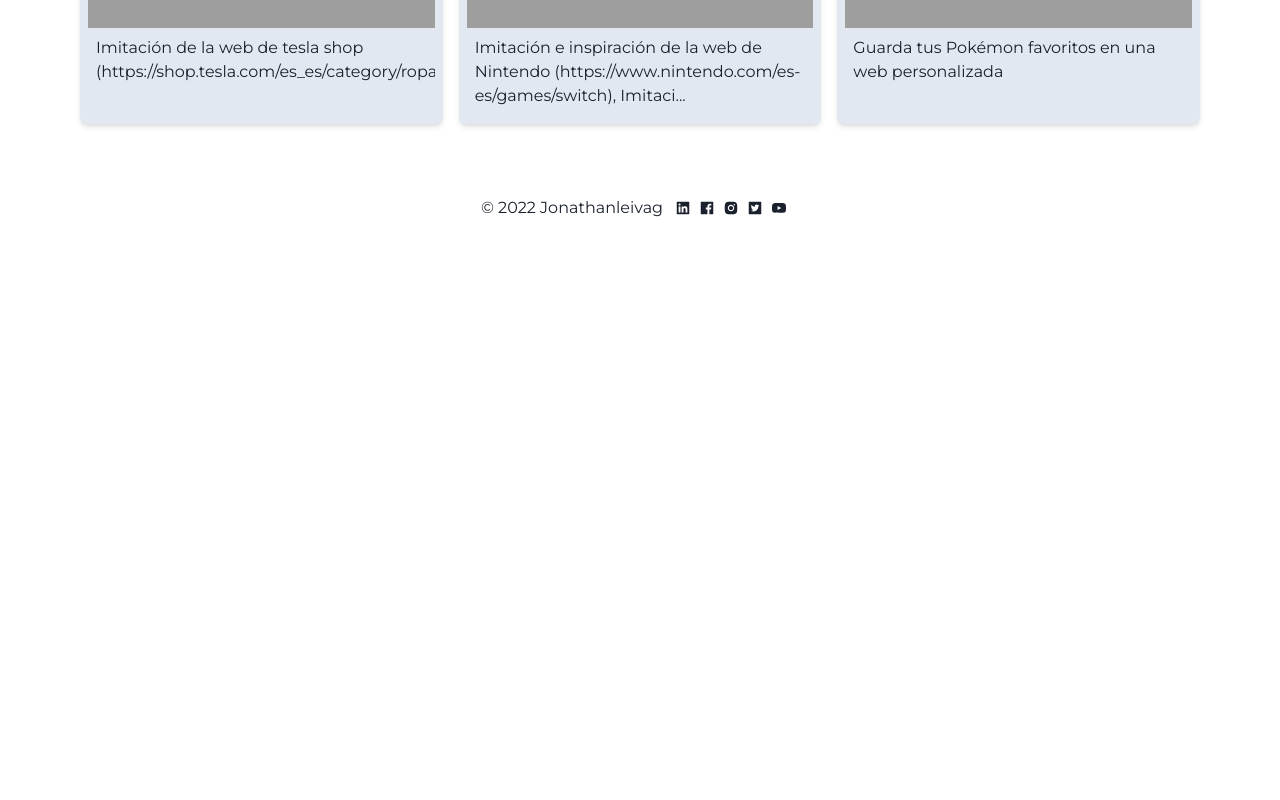
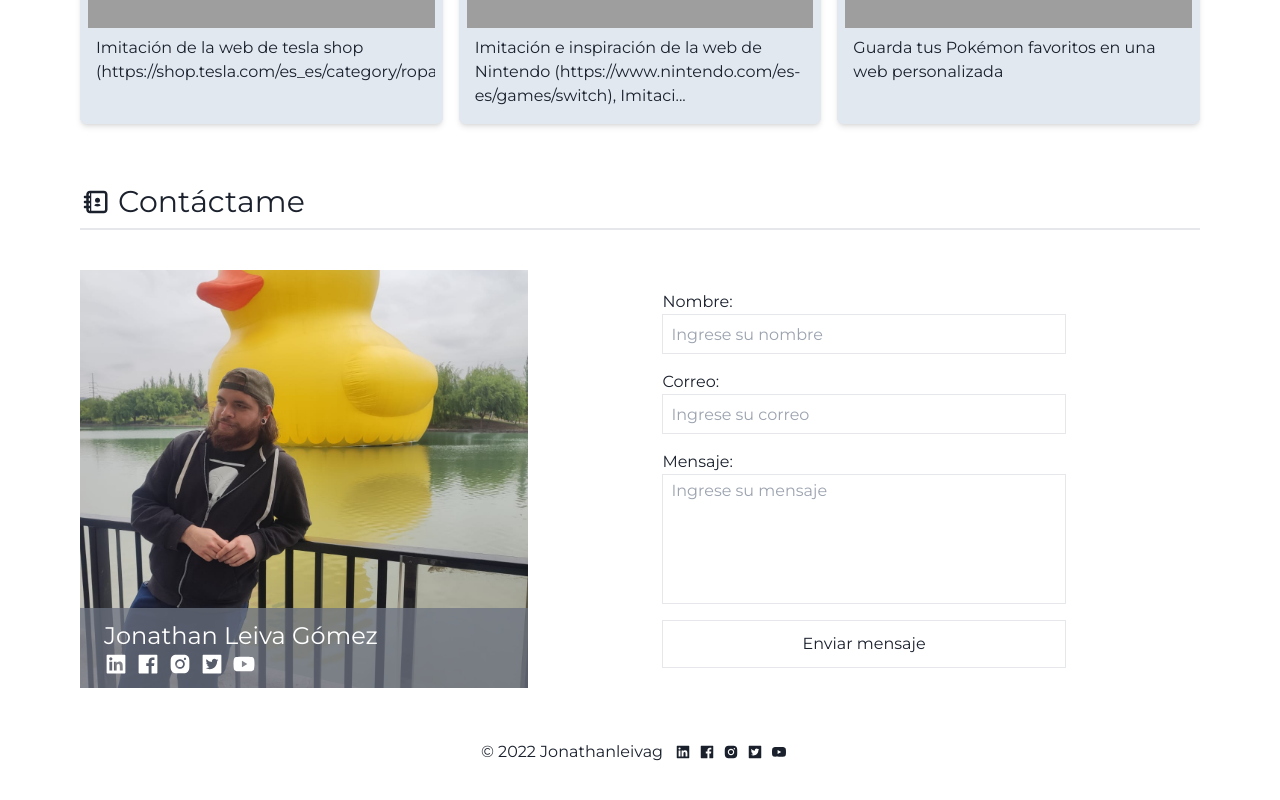
Before and after one commit to jonathanleivag/jonathanleivag, a Next.js app: page / in a window 1280 px wide. Shown: the part 696-1496 px from the top of the page. Before the commit the page ends 968 px from the top, so only its background shows below. Built offline with nearby package versions, Linux system fonts and the light colour scheme; grey boxes are pictures that could not be loaded.

Commit message:
Formulario de contactame

```diff
--- /dev/null
+++ b/components/ui/UiFormContactComponent.tsx
@@ -0,0 +1,61 @@
+import Image from 'next/image'
+import { FC } from 'react'
+import { UiSocialComponent } from '..'
+import profile from '../../public/images/profile0.jpg'
+
+export const UiFormContactComponent: FC = () => {
+  return (
+    <section className='flex flex-col lg:flex-row'>
+      <div className='w-full hidden lg:flex flex-row justify-center items-center md:w-[40%] relative'>
+        <Image
+          src={profile}
+          placeholder='blur'
+          layout='fill'
+          objectFit='cover'
+          alt='Foto de Jonathan Leiva Gómez'
+        />
+        <div className='w-full absolute flex flex-col bottom-0 py-3 px-3 bg-gray-500 bg-opacity-75 text-white'>
+          <h3 className='mx-3 text-2xl'>Jonathan Leiva Gómez</h3>
+          <UiSocialComponent className='text-2xl' />
+        </div>
+      </div>
+      <form className='w-full lg:w-[60%] flex flex-row justify-center items-center'>
+        <div className='w-full sm:w-[60%] flex flex-col gap-4 py-5'>
+          <div className='w-full flex flex-col'>
+            <label htmlFor='name'>Nombre:</label>
+            <input
+              type='text'
+              name='name'
+              id='name'
+              className='h-10 focus:outline-none bg-transparent border px-2 py-1'
+              placeholder='Ingrese su nombre'
+            />
+          </div>
+          <div className='w-full flex flex-col'>
+            <label htmlFor='email'>Correo:</label>
+            <input
+              className='h-10 focus:outline-none bg-transparent border px-2 py-1'
+              type='email'
+              placeholder='Ingrese su correo'
+              name='email'
+              id='email'
+            />
+          </div>
+          <div className='w-full flex flex-col'>
+            <label htmlFor='message'>Mensaje:</label>
+            <textarea
+              className='focus:outline-none bg-transparent border resize-none px-2 py-1'
+              name='message'
+              placeholder='Ingrese su mensaje'
+              rows={5}
+              id='message'
+            />
+          </div>
+          <button type='submit' className='w-full h-12 border'>
+            Enviar mensaje
+          </button>
+        </div>
+      </form>
+    </section>
+  )
+}
--- a/components/ui/UiNavbarMenuOptionComponent.tsx
+++ b/components/ui/UiNavbarMenuOptionComponent.tsx
@@ -50,13 +50,13 @@ export const UiNavbarMenuOptionComponent: FC<IUiNavbarMenuOptionComponentProps>
       >
         Sobre mí
       </li>
-      {/* <li
+      <li
         onClick={() => changePage('/contactame')}
         className={`navbar_menu_li ${pathname === '/contactame' &&
           bgLi} ${hoverBgLi}`}
       >
         Contactame
-      </li> */}
+      </li>
     </ul>
   )
 }
--- a/components/ui/UiSocialComponent.tsx
+++ b/components/ui/UiSocialComponent.tsx
@@ -7,14 +7,20 @@ import {
   AiFillYoutube
 } from 'react-icons/ai'
 
-export const UiSocialComponent: FC = () => {
+export interface IUiSocialComponentProps {
+  className?: string
+}
+
+export const UiSocialComponent: FC<IUiSocialComponentProps> = ({
+  className = ''
+}) => {
   return (
     <div className='mx-3 flex flex-row items-center gap-2'>
-      <AiFillLinkedin className='hover:text-linkedin' />
-      <AiFillFacebook className='hover:text-facebook' />
-      <AiFillInstagram className='hover:text-instagram' />
-      <AiFillTwitterSquare className='hover:text-twitter' />
-      <AiFillYoutube className='hover:text-youtube' />
+      <AiFillLinkedin className={`hover:text-linkedin ${className}`} />
+      <AiFillFacebook className={`hover:text-facebook ${className}`} />
+      <AiFillInstagram className={`hover:text-instagram ${className}`} />
+      <AiFillTwitterSquare className={`hover:text-twitter ${className}`} />
+      <AiFillYoutube className={`hover:text-youtube ${className}`} />
     </div>
   )
 }
--- a/components/ui/index.ts
+++ b/components/ui/index.ts
@@ -1,6 +1,7 @@
 export * from './navbar'
 export * from './UiArticleComponent'
 export * from './UIFooterComponent'
+export * from './UiFormContactComponent'
 export * from './UiFullScreenLoadingUiComponent'
 export * from './UiMenuMobileComponent'
 export * from './UiNavbarMenuOptionComponent'
--- a/pages/contactame.tsx
+++ b/pages/contactame.tsx
@@ -1,9 +1,15 @@
 import React from 'react'
 import { NextPage } from 'next'
 import { MainLayout } from '../layouts'
+import { UiFormContactComponent, UiTitleComponent } from '../components'
 
 const ContactMePage: NextPage = () => {
-  return <MainLayout>ContactMePage</MainLayout>
+  return (
+    <MainLayout>
+      <UiTitleComponent tag='h1' title='Contáctame' />
+      <UiFormContactComponent />
+    </MainLayout>
+  )
 }
 
 export default ContactMePage
--- a/pages/index.tsx
+++ b/pages/index.tsx
@@ -1,10 +1,12 @@
 import { GetStaticProps, GetStaticPropsResult, NextPage } from 'next'
+import { TiContacts } from 'react-icons/ti'
 import { MdOutlineCategory } from 'react-icons/md'
 import {
   UiProjectsComponent,
   PageHomeSubTitleComponent,
   PageHomeTitleComponent,
-  UiTitleComponent
+  UiTitleComponent,
+  UiFormContactComponent
 } from '../components'
 import { projects } from '../database'
 import { MainLayout } from '../layouts'
@@ -31,6 +33,8 @@ const HomePage: NextPage<IHomePageProps> = ({ projects }) => {
         title='Proyectos principales '
       />
       <UiProjectsComponent projects={projects} />
+      <UiTitleComponent tag='h2' Icon={TiContacts} title='Contáctame' />
+      <UiFormContactComponent />
     </MainLayout>
   )
 }
```
Also changed, not shown: public/images/profile0.jpg (added).
